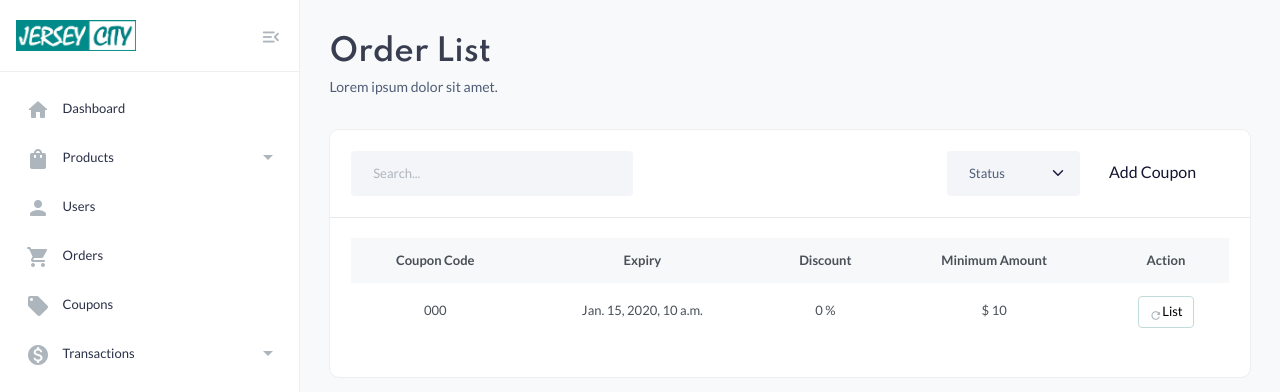
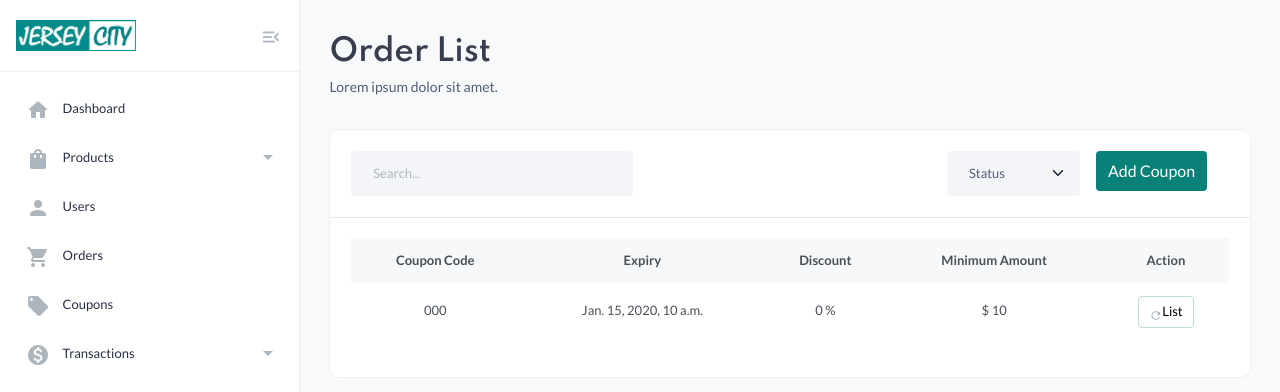
Before and after one commit to DinilKrishna/jerseycity, a Django app: page /adminpanel/coupons/ in a window 1280 px wide. Shown: the top 392 px of the page. Run offline with Django 4.2, Linux system fonts and the light colour scheme; a user stored in the database is signed in; tables that the repository leaves empty hold one stand-in row (values such as "Sample post"); some libraries are stand-ins or nearby versions.

Commit message:
bug fixes

```diff
--- a/templates/adminside/coupons.html
+++ b/templates/adminside/coupons.html
@@ -27,7 +27,7 @@
                         </select>
                     </div>
                     <div class="col-lg-2 col-6 col-md-3">
-                        <a href="{% url "add_coupon" %}" class="btn">Add Coupon</a>
+                        <a href="{% url "add_coupon" %}" class="btn btn-brand">Add Coupon</a>
                     </div>
                 </div>
             </header> <!-- card-header end// -->
```
